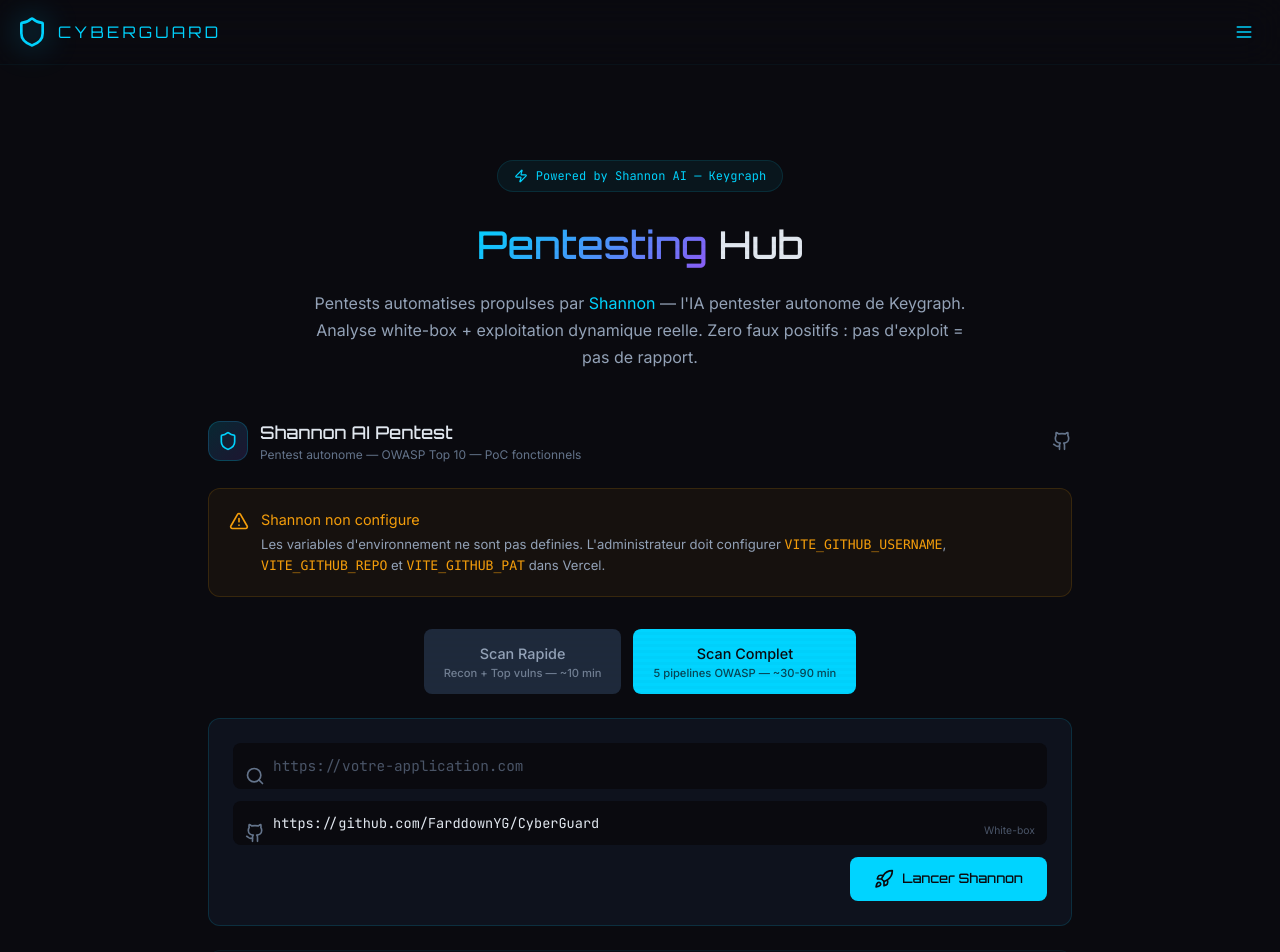
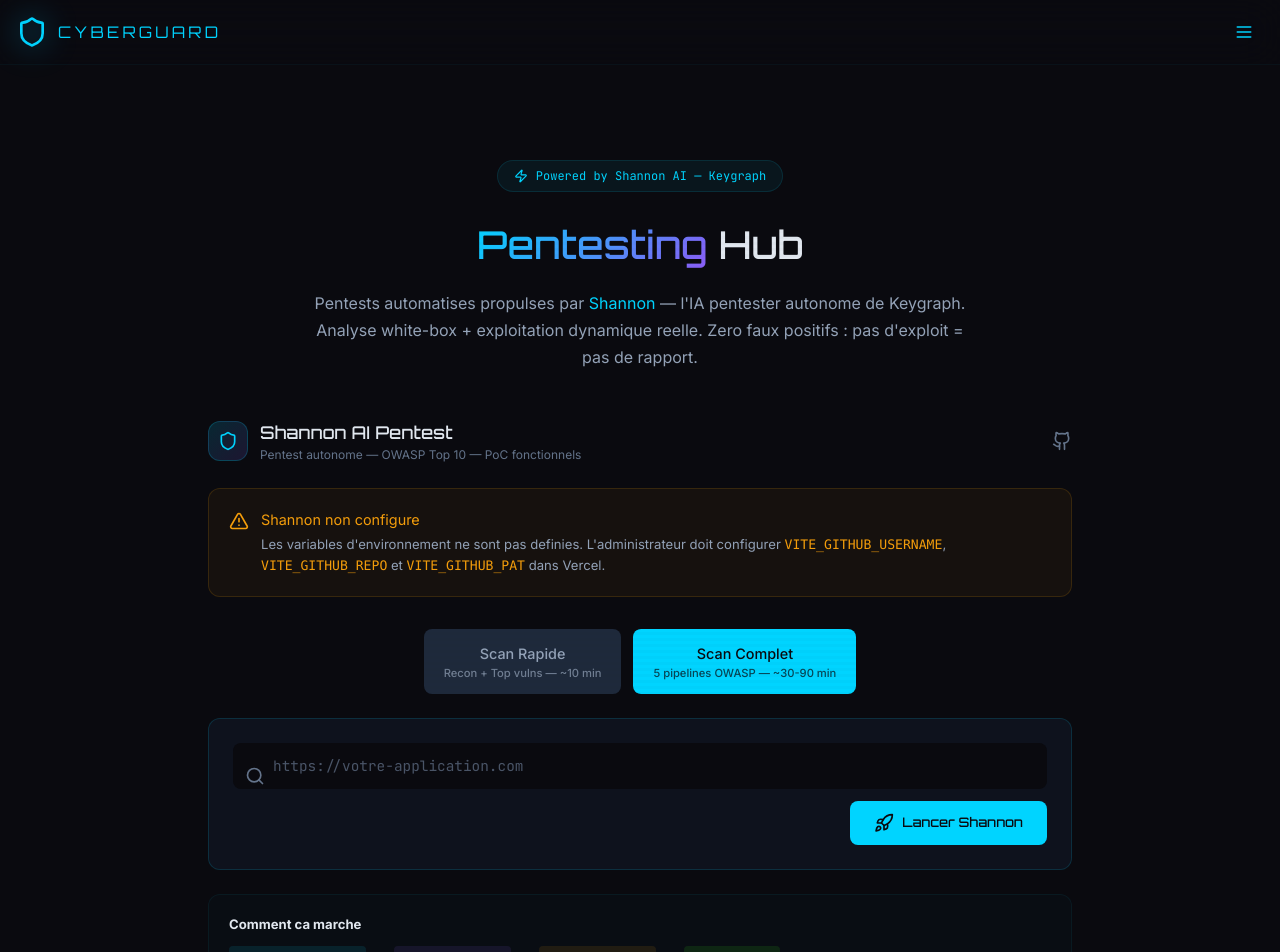
Before and after one commit to FarddownYG/CyberGuard, a React (Vite) app: page /pentesting in a window 1280 px wide. Shown: the top 952 px of the page. Built offline with nearby package versions, Linux system fonts and the light colour scheme.

Commit message:
Initial commit - Bug Correction & Update

```diff
--- a/src/app/components/PentestingPage.tsx
+++ b/src/app/components/PentestingPage.tsx
@@ -57,6 +57,8 @@ function ghHeaders(pat: string) {
     "X-GitHub-Api-Version": "2022-11-28",
   };
 }
+
+const TARGET_REPO_URL = "https://github.com/FarddownYG/CyberGuard";
 
 async function triggerWorkflow(cfg: GithubConfig, targetUrl: string, scanType: string, repoName: string, targetRepoUrl: string): Promise<void> {
   const res = await fetch(
@@ -695,7 +697,6 @@ export function PentestingPage() {
   const cfg: GithubConfig = ENV_CONFIG;
 
   const [targetUrl, setTargetUrl] = useState("");
-  const [targetRepoUrl, setTargetRepoUrl] = useState("https://github.com/FarddownYG/CyberGuard");
   const [scanType, setScanType] = useState<"quick" | "full">("full");
   const [phase, setPhase] = useState<ScanPhase>("idle");
   const [logs, setLogs] = useState<string[]>([]);
@@ -718,7 +719,7 @@ export function PentestingPage() {
 
   // ── Launch scan via GitHub Actions ─────────────────────────────────
   const startScan = async () => {
-    if (!targetUrl || !targetRepoUrl || !IS_CONFIGURED) return;
+    if (!targetUrl || !IS_CONFIGURED) return;
     setPhase("triggering");
     setError(null);
     setRunUrl(null);
@@ -740,7 +741,7 @@ export function PentestingPage() {
 
     addLog(`Initialisation du pentest Shannon...`);
     addLog(`Cible: ${targetUrl}`);
-    addLog(`Repo source: ${targetRepoUrl || "(non specifie)"}`);
+    addLog(`Repo source: ${TARGET_REPO_URL}`);
     addLog(`Repo name: ${derivedRepoName}`);
     addLog(`Mode: ${scanType === "full" ? "Complet (5 categories OWASP)" : "Rapide (Recon + Top vulns)"}`);
 
@@ -748,7 +749,7 @@ export function PentestingPage() {
       const beforeTrigger = new Date().toISOString();
 
       addLog(`[INFO] Declenchement du workflow GitHub Actions...`);
-      await triggerWorkflow(cfg, targetUrl, scanType, derivedRepoName, targetRepoUrl);
+      await triggerWorkflow(cfg, targetUrl, scanType, derivedRepoName, TARGET_REPO_URL);
       addLog(`[OK] Workflow declenche — en attente du runner...`);
 
       setPhase("queued");
@@ -850,7 +851,6 @@ export function PentestingPage() {
     setRunUrl(null);
     setArtifacts([]);
     setTargetUrl("");
-    setTargetRepoUrl("");
     setDiagnostic(null);
   };
 
@@ -950,21 +950,7 @@ export function PentestingPage() {
                   />
                 </div>
               </div>
-              {/* Target Repo URL (for white-box) */}
-              <div className="relative">
-                <Github className="absolute left-3 top-1/2 -translate-y-1/2 w-5 h-5 text-[#64748b]" />
-                <input
-                  type="url"
-                  value={targetRepoUrl}
-                  onChange={(e) => setTargetRepoUrl(e.target.value)}
-                  onKeyDown={(e) => e.key === "Enter" && !isScanning && IS_CONFIGURED && targetUrl && targetRepoUrl && startScan()}
-                  placeholder="https://github.com/user/repo (code source de la cible)"
-                  className="w-full pl-10 pr-4 py-3 bg-[#0a0a0f] border border-[#1e293b] rounded-lg text-[#e2e8f0] placeholder-[#4a5568] focus:outline-none focus:border-[#00d4ff]/50 transition-colors"
-                  style={{ fontFamily: "JetBrains Mono, monospace", fontSize: "0.85rem" }}
-                  disabled={isScanning || !IS_CONFIGURED}
-                />
-                <span className="absolute right-3 top-1/2 -translate-y-1/2 text-[#4a5568]" style={{ fontSize: "0.65rem" }}>White-box</span>
-              </div>
+              {/* Target repo URL is hardcoded internally */}
               {/* Launch button */}
               <div className="flex justify-end">
               {isScanning ? (
@@ -979,7 +965,7 @@ export function PentestingPage() {
               ) : (
                 <button
                   onClick={startScan}
-                  disabled={!targetUrl || !targetRepoUrl || !IS_CONFIGURED}
+                  disabled={!targetUrl || !IS_CONFIGURED}
                   className="px-6 py-3 bg-[#00d4ff] text-[#0a0a0f] rounded-lg hover:bg-[#00b8d9] hover:shadow-[0_0_20px_rgba(0,212,255,0.3)] transition-all disabled:opacity-40 disabled:cursor-not-allowed flex items-center justify-center gap-2"
                   style={{ fontFamily: "Orbitron, sans-serif", fontSize: "0.82rem" }}
                 >
```
